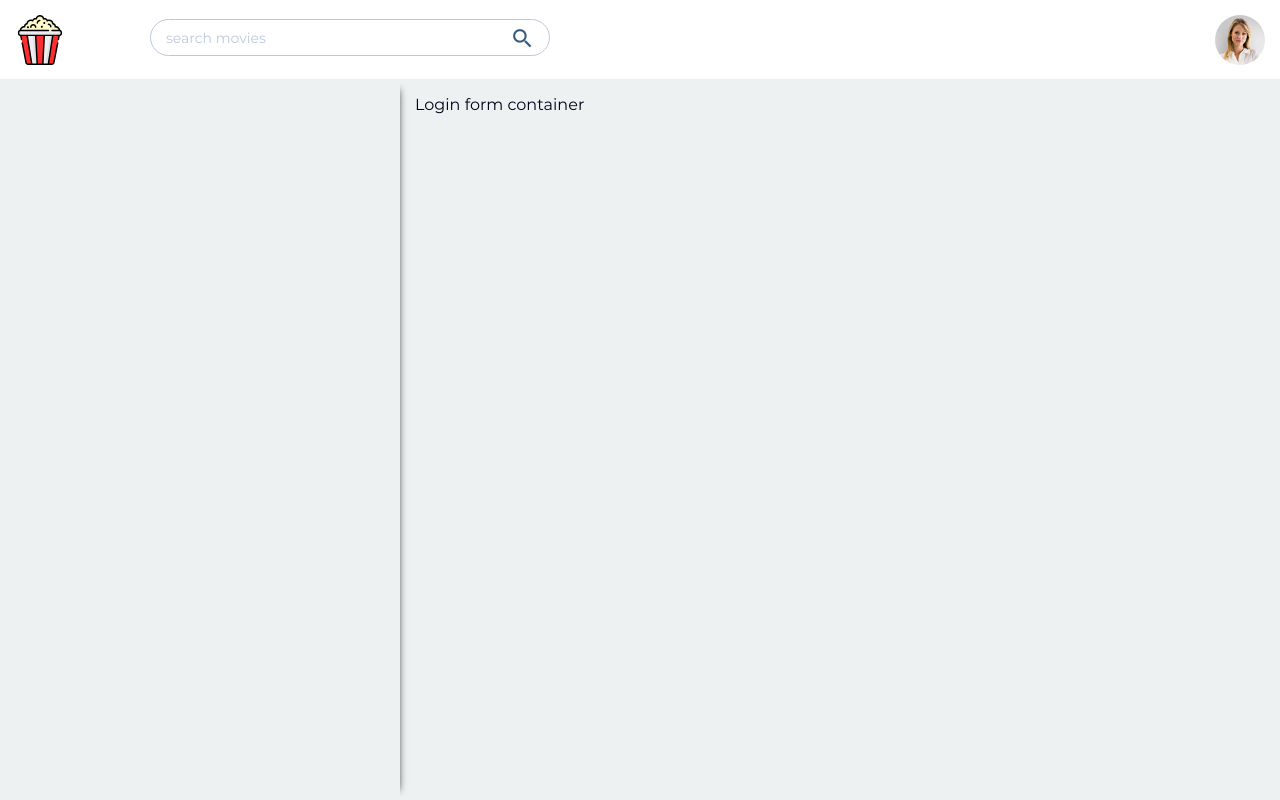
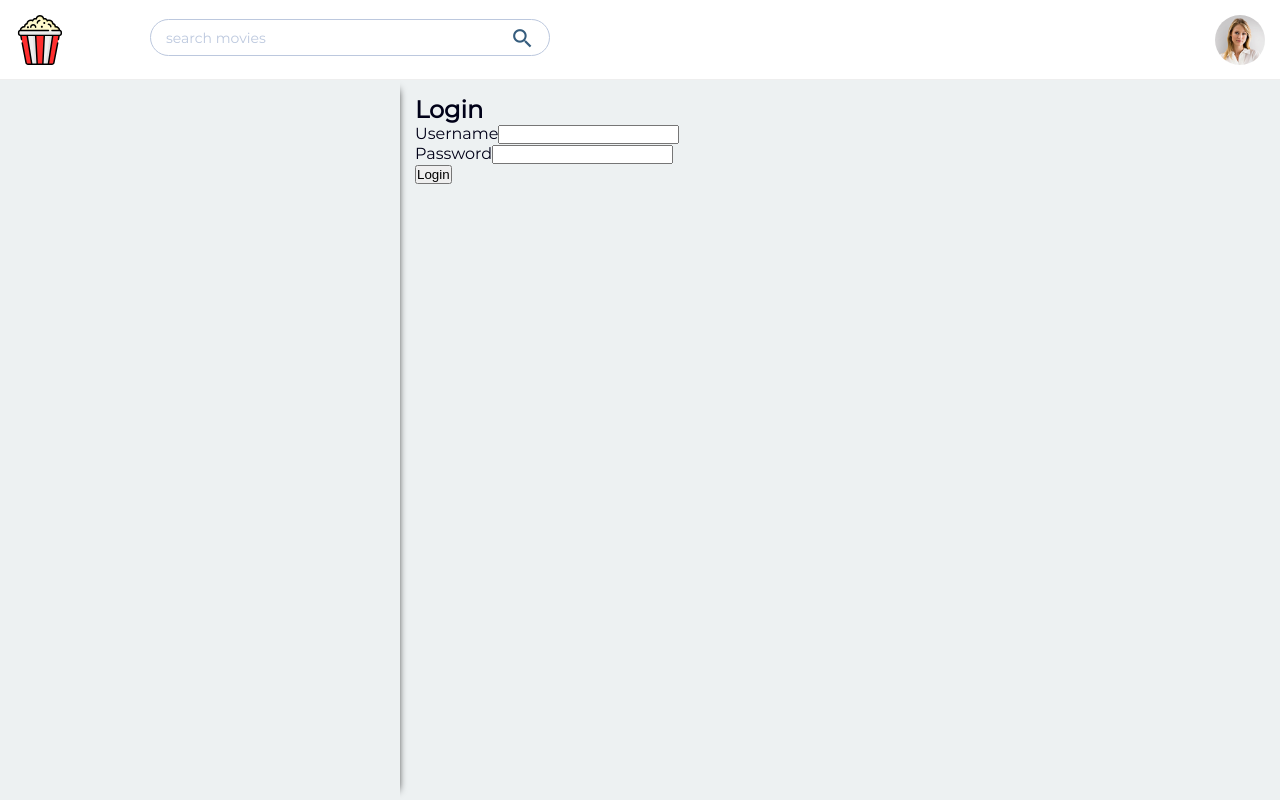
Before and after one commit to franckdiomande/movie, a React (Create React App) app in the folder client/: page /login in a window 1280 px wide. Built offline with nearby package versions, Linux system fonts and the light colour scheme.

Commit message:
Add login form

```diff
--- a/client/src/Api.js
+++ b/client/src/Api.js
@@ -18,6 +18,23 @@ class Api {
         };
     }
 
+    login(username, password){
+        return new Promise((resolve, reject) => {
+            this.post('http://localhost/login_check', {
+            'username': username,
+            'password': password
+        }, (data)=>{
+            if(data['token']){
+                let token = data.token;
+                window.localStorage.setItem('token', 'Bearer ' + token);
+                resolve(true);
+            } else {
+                reject(false);
+            }
+        });
+        })
+    }
+
     post(url, body = {}, callback) {
 
         this.params.method = 'POST';
@@ -26,7 +43,7 @@ class Api {
         let RequestBody = JSON.stringify(this.params.body);
 
         fetch(url, Object.assign({}, this.params, {body: RequestBody})).then((response) => {
-            console.log(response);
+            //console.log(response);
             response.json().then((data)=>{
                 return callback(data)
             });
@@ -51,26 +68,20 @@ class Api {
         })
     }
 
-    getToken(username, password, callback){
+    getToken(callback){
         let token = window.localStorage.getItem('token');
         if (token) {
             return callback(token);
+        } else {
+            return false;
         }
-        return this.post('http://localhost:9080/login_check', {
-            'username': username,
-            'password': password
-        }, (data)=>{
-            let token = data.token;
-            window.localStorage.setItem('token', 'Bearer ' + token);
-            callback(token);
-        });
     }
 
     getMovies(username, password, callback){
 
         this.getToken(username, password, (token)=>{
             this.params.headers.append('Authorization', token);
-            return this.get('http://localhost:9080/movies', (data)=>{
+            return this.get('http://localhost/movies', (data)=>{
                 callback(data);
             });
         })
--- a/client/src/components/LoginFormComponent/LoginFormComponent.jsx
+++ b/client/src/components/LoginFormComponent/LoginFormComponent.jsx
@@ -1,12 +1,98 @@
-import './movie-card-component.scss';
-import React from 'react';
+import "./login-form-component.scss";
+import React from "react";
+import Api from "../../Api";
 
 export default class LoginFormComponent extends React.PureComponent {
-  render() {
-    return (
-        <form action="" onSubmit={}>
+    constructor(props) {
+        super(props);
 
-        </form>
-    )
-  }
+        this.state = {
+            username: "",
+            password: "",
+            submitted: false,
+            badCredential: false
+        };
+
+        this.handleChange = this.handleChange.bind(this);
+        this.handleSubmit = this.handleSubmit.bind(this);
+    }
+
+    handleChange(e) {
+        const { name, value } = e.target;
+        this.setState({ [name]: value });
+    }
+
+    handleSubmit(e) {
+        e.preventDefault();
+        this.setState({ submitted: true });
+        const { username, password } = this.state;
+        if (username && password) {
+            Api.login(username, password)
+                .then(result => {
+                    this.setState({ badCredential: false });
+                    // TODO replace window.location
+                    window.location.replace('/');
+                })
+                .catch(() => {
+                    this.setState({ badCredential: true });
+                });
+        }
+    }
+
+    render() {
+        const { username, password, submitted, badCredential } = this.state;
+        return (
+            <div className="col-md-6 col-md-offset-3">
+                <h2>Login</h2>
+                {badCredential && (
+                    <div className="help-block">Bad credential</div>
+                )}
+                <form name="form" onSubmit={this.handleSubmit}>
+                    <div
+                        className={
+                            "form-group" +
+                            (submitted && !username ? " has-error" : "")
+                        }
+                    >
+                        <label htmlFor="username">Username</label>
+                        <input
+                            type="text"
+                            className="form-control"
+                            name="username"
+                            value={username}
+                            onChange={this.handleChange}
+                        />
+                        {submitted && !username && (
+                            <div className="help-block">
+                                Username is required
+                            </div>
+                        )}
+                    </div>
+                    <div
+                        className={
+                            "form-group" +
+                            (submitted && !password ? " has-error" : "")
+                        }
+                    >
+                        <label htmlFor="password">Password</label>
+                        <input
+                            type="password"
+                            className="form-control"
+                            name="password"
+                            value={password}
+                            onChange={this.handleChange}
+                        />
+                        {submitted && !password && (
+                            <div className="help-block">
+                                Password is required
+                            </div>
+                        )}
+                    </div>
+                    <div className="form-group">
+                        <button className="btn btn-primary">Login</button>
+                    </div>
+                </form>
+            </div>
+        );
+    }
 }
--- a/client/src/containers/LoginFormContainer/LoginFormContainer.jsx
+++ b/client/src/containers/LoginFormContainer/LoginFormContainer.jsx
@@ -1,11 +1,12 @@
 import './login-form-container.scss';
 import React from 'react';
+import LoginFormComponent from '../../components/LoginFormComponent/LoginFormComponent';
 
 export default class LoginFormContainer extends React.Component {
   render() {
     return (
         <div id={'login-form-container'}>
-            Login form container
+            <LoginFormComponent />
         </div>
     )
   }
```
